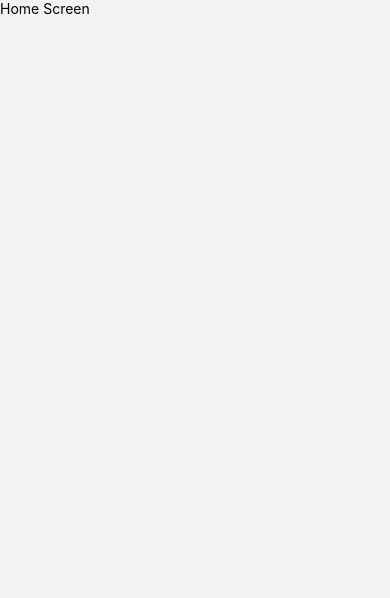
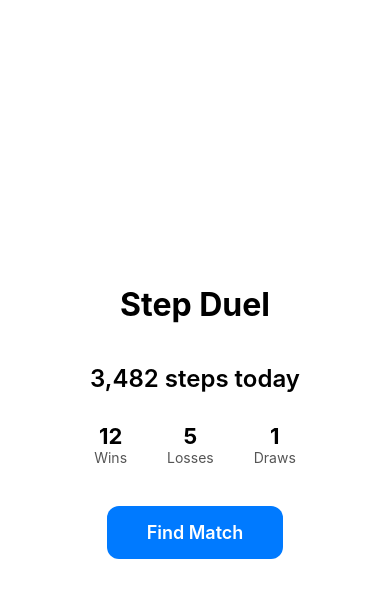
Before and after one commit to bgonza214/step-duel, a React Native app: screen /Home in a window 390 px wide. Shown: the top 598 px of the page. Built offline with nearby package versions, Linux system fonts and the light colour scheme.

Commit message:
HomeScreen Ui

```diff
--- a/src/screens/HomeScreen.tsx
+++ b/src/screens/HomeScreen.tsx
@@ -1,10 +1,84 @@
-import { View, Text } from "react-native";
+import { View, Text, StyleSheet, TouchableOpacity } from "react-native";
 import { SafeAreaView } from "react-native-safe-area-context";
+import { useNavigation } from "@react-navigation/native";
 
 export default function HomeScreen() {
+  const navigation = useNavigation();
+
   return (
-    <SafeAreaView>
-      <Text>Home Screen</Text>
-    </SafeAreaView>
+    <View style={styles.container}>
+      <Text style={styles.title}>Step Duel</Text>
+      <Text style={styles.steps}>3,482 steps today</Text>
+
+      <View style={styles.statsRow}>
+        <View style={styles.statCard}>
+          <Text style={styles.statNumber}>12</Text>
+          <Text style={styles.statLabel}>Wins</Text>
+        </View>
+
+        <View style={styles.statCard}>
+          <Text style={styles.statNumber}>5</Text>
+          <Text style={styles.statLabel}>Losses</Text>
+        </View>
+        <View style={styles.statCard}>
+          <Text style={styles.statNumber}>1</Text>
+          <Text style={styles.statLabel}>Draws</Text>
+        </View>
+      </View>
+
+      <TouchableOpacity
+        style={styles.button}
+        onPress={() => navigation.navigate("Matchmaking" as never)}
+      >
+        <Text style={styles.buttonText}>Find Match</Text>
+      </TouchableOpacity>
+    </View>
   );
 }
+
+const styles = StyleSheet.create({
+  container: {
+    flex: 1,
+    padding: 24,
+    justifyContent: "center",
+    alignItems: "center",
+    backgroundColor: "#fff",
+  },
+  title: {
+    fontSize: 32,
+    fontWeight: "700",
+    marginBottom: 40,
+  },
+  steps: {
+    fontSize: 24,
+    fontWeight: "600",
+    marginBottom: 30,
+  },
+  statsRow: {
+    flexDirection: "row",
+    marginBottom: 40,
+  },
+  statCard: {
+    alignItems: "center",
+    marginHorizontal: 20,
+  },
+  statNumber: {
+    fontSize: 22,
+    fontWeight: "700",
+  },
+  statLabel: {
+    fontSize: 14,
+    color: "#555",
+  },
+  button: {
+    backgroundColor: "#007AFF",
+    paddingVertical: 16,
+    paddingHorizontal: 40,
+    borderRadius: 12,
+  },
+  buttonText: {
+    color: "#fff",
+    fontSize: 18,
+    fontWeight: "600",
+  },
+});
```
